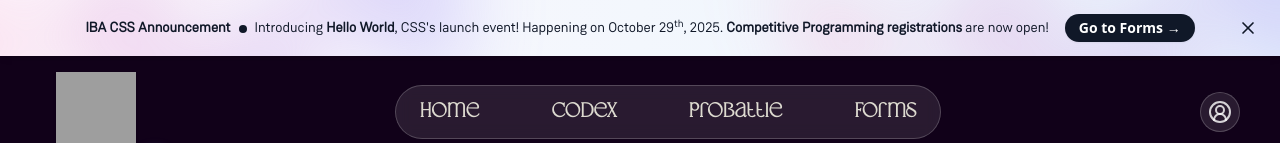
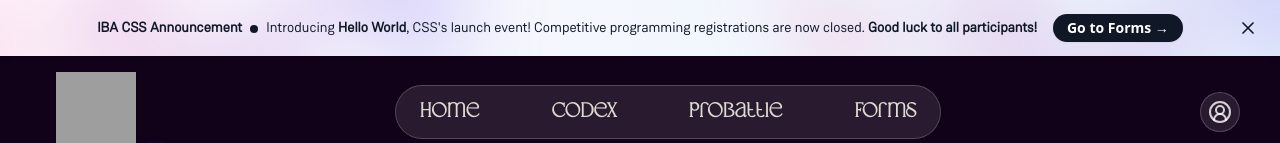
Before and after one commit to css-iba/css-website, a Next.js app: page / in a window 1280 px wide. Shown: the top 143 px of the page. Built offline with nearby package versions, Linux system fonts and the light colour scheme; grey boxes are pictures that could not be loaded.

Commit message:
Update Announcement.tsx

```diff
--- a/components/Announcement.tsx
+++ b/components/Announcement.tsx
@@ -45,7 +45,7 @@ const AnnouncementBar: React.FC = () => {
           <svg viewBox="0 0 2 2" aria-hidden="true" className="mx-2 inline size-2 fill-gray-900">
             <circle r={1} cx={1} cy={1} />
           </svg>
-          Introducing <strong>Hello World</strong>, CSS&apos;s launch event! Happening on October 29<sup>th</sup>, 2025. <strong>Competitive Programming registrations</strong> are now open!
+          Introducing <strong>Hello World</strong>, CSS&apos;s launch event! Competitive programming registrations are now closed. <strong>Good luck to all participants!</strong>
         </p>
         <Link
           href="/#launch"
```
